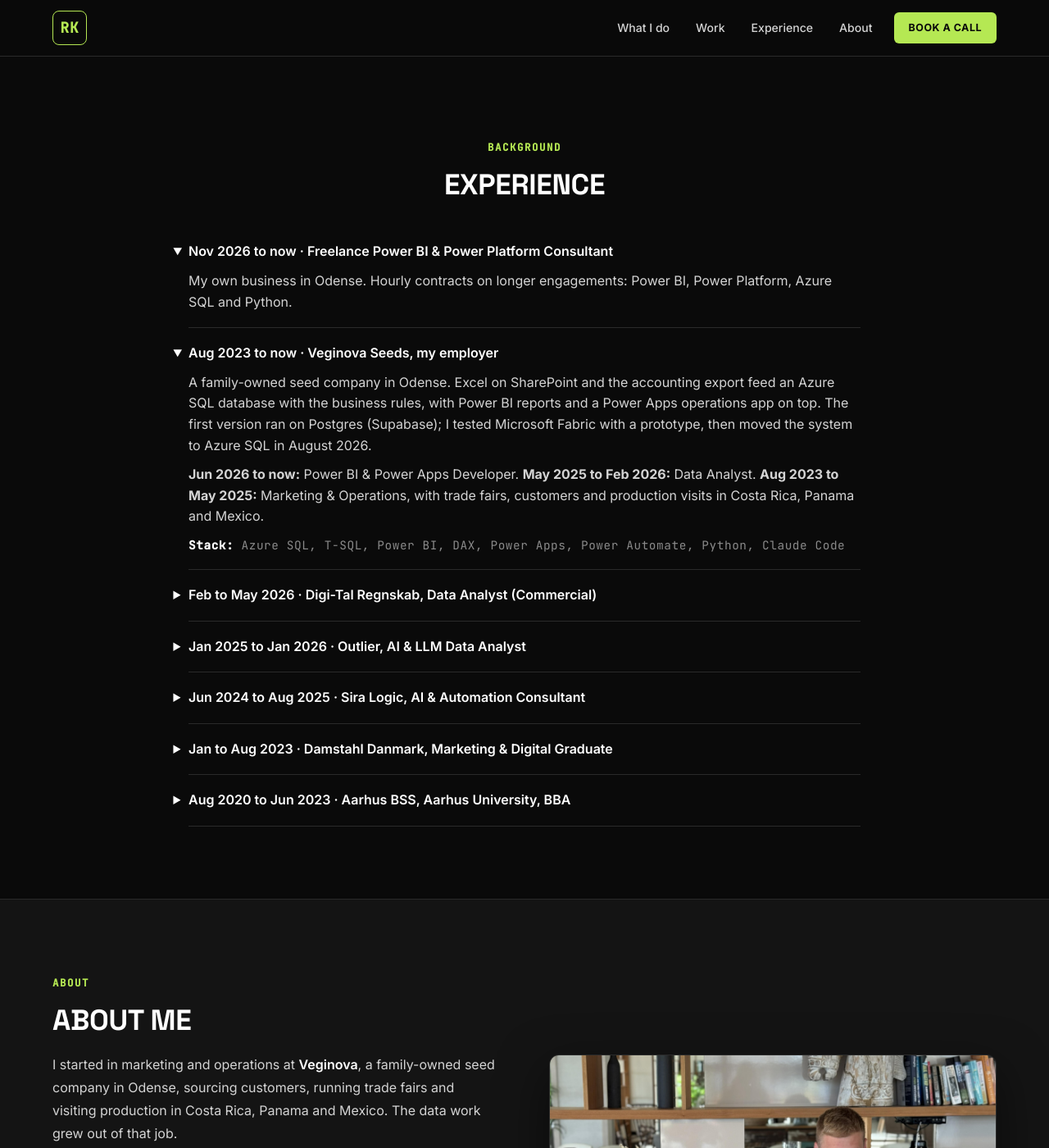
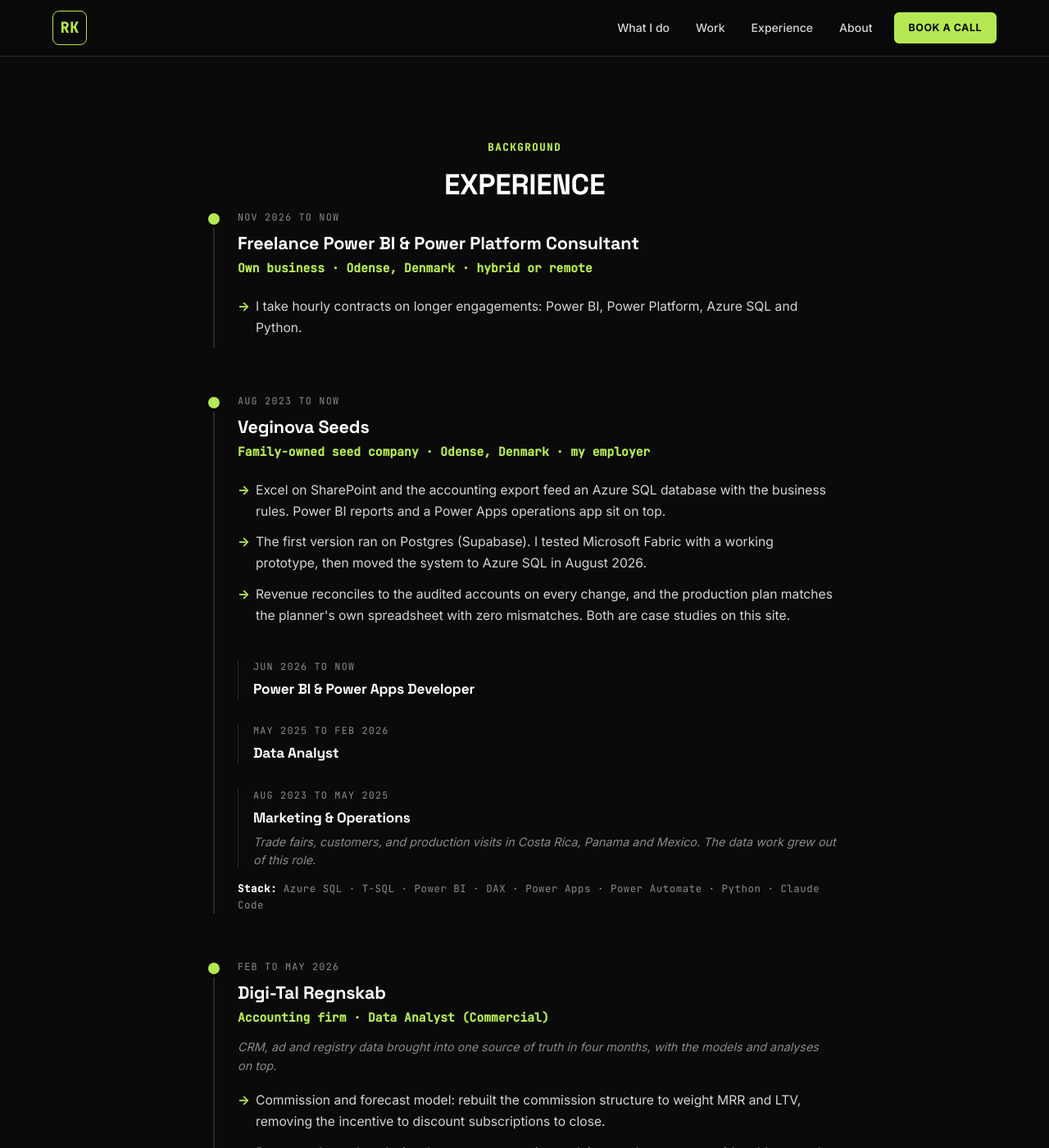
Before and after one commit to rasmuskampmann1998/rasmuskampmann.com, a Jekyll site: the page built from index.md, in a window 1280 px wide and 1400 px high, scrolled down 2751 px. Shown: the whole window at 82% size. Built offline with Jekyll 4.4.1, drawn with Linux system fonts in a browser that asks for light colours; some of the changed text lies outside the part shown.

Commit message:
Experience back to the portfolio's timeline cards (Rasmus: the old layout is better); the accordion version and its CSS removed
Co-Authored-By: Claude Opus 5.5 <noreply@anthropic.com>

```diff
--- a/assets/css/main.scss
+++ b/assets/css/main.scss
@@ -2391,18 +2391,7 @@ ul.hero-stack {
   }
 }
 
-// One-page home (2026-11-22): the experience timeline and About blocks open and close
-// (details/summary inside .offer-faq). Left-aligned so a date and a role read as one line.
-.experience-section .offer-faq {
-  max-width: 820px;
-  margin: 32px auto 0;
-  text-align: left;
-
-  summary { font-size: 1rem; }
-  ul { margin: 10px 0 0 20px; }
-  .experience-stack { margin-top: 10px; font-size: 0.9rem; }
-}
-
+// One-page home (2026-11-22): the About block opens and closes (details/summary inside .offer-faq).
 .about-two-col .offer-faq {
   margin-top: 28px;
   ul { margin: 10px 0 0 20px; }
--- a/index.md
+++ b/index.md
@@ -109,51 +109,87 @@ redirect_from:
   <div class="container">
     <span class="eyebrow">Background</span>
     <h2>Experience</h2>
-    <div class="offer-faq">
 
-      <details open>
-        <summary>Nov 2026 to now &middot; Freelance Power BI &amp; Power Platform Consultant</summary>
-        <p>My own business in Odense. Hourly contracts on longer engagements: Power BI, Power Platform, Azure SQL and Python.</p>
-      </details>
+    <div class="experience-timeline">
 
-      <details open>
-        <summary>Aug 2023 to now &middot; Veginova Seeds, my employer</summary>
-        <p>A family-owned seed company in Odense. Excel on SharePoint and the accounting export feed an Azure SQL database with the business rules, with Power BI reports and a Power Apps operations app on top. The first version ran on Postgres (Supabase); I tested Microsoft Fabric with a prototype, then moved the system to Azure SQL in August 2026.</p>
-        <p><strong>Jun 2026 to now:</strong> Power BI &amp; Power Apps Developer. <strong>May 2025 to Feb 2026:</strong> Data Analyst. <strong>Aug 2023 to May 2025:</strong> Marketing &amp; Operations, with trade fairs, customers and production visits in Costa Rica, Panama and Mexico.</p>
-        <p class="experience-stack"><strong>Stack:</strong> Azure SQL, T-SQL, Power BI, DAX, Power Apps, Power Automate, Python, Claude Code</p>
-      </details>
+      <div class="experience-card">
+        <p class="experience-date">Nov 2026 to now</p>
+        <h4 class="experience-role">Freelance Power BI &amp; Power Platform Consultant</h4>
+        <p class="experience-company">Own business · Odense, Denmark · hybrid or remote</p>
+        <ul class="experience-bullets">
+          <li>I take hourly contracts on longer engagements: Power BI, Power Platform, Azure SQL and Python.</li>
+        </ul>
+      </div>
 
-      <details>
-        <summary>Feb to May 2026 &middot; Digi-Tal Regnskab, Data Analyst (Commercial)</summary>
-        <p>CRM, ad and registry data for an accounting firm, brought into one source of truth in four months.</p>
-        <ul>
-          <li>Commission and forecast model, rebuilt to weight MRR and LTV.</li>
-          <li>Revenue channel analysis: close rate, conversion and time to close, reconciled to the accounts.</li>
-          <li>A model that predicts a prospect's accounting software from public registry data, at AUC 0.75 on holdout.</li>
+      <div class="experience-card">
+        <p class="experience-date">Aug 2023 to now</p>
+        <h4 class="experience-role">Veginova Seeds</h4>
+        <p class="experience-company">Family-owned seed company · Odense, Denmark · my employer</p>
+        <ul class="experience-bullets">
+          <li>Excel on SharePoint and the accounting export feed an Azure SQL database with the business rules. Power BI reports and a Power Apps operations app sit on top.</li>
+          <li>The first version ran on Postgres (Supabase). I tested Microsoft Fabric with a working prototype, then moved the system to Azure SQL in August 2026.</li>
+          <li>Revenue reconciles to the audited accounts on every change, and the production plan matches the planner's own spreadsheet with zero mismatches. Both are case studies on this site.</li>
         </ul>
-        <p class="experience-stack"><strong>Stack:</strong> SQL, Python, PostgreSQL, n8n, Excel, Pipedrive, Clay</p>
-      </details>
+        <div class="experience-subrole">
+          <p class="experience-date">Jun 2026 to now</p>
+          <p class="experience-subrole-title">Power BI &amp; Power Apps Developer</p>
+        </div>
+        <div class="experience-subrole">
+          <p class="experience-date">May 2025 to Feb 2026</p>
+          <p class="experience-subrole-title">Data Analyst</p>
+        </div>
+        <div class="experience-subrole">
+          <p class="experience-date">Aug 2023 to May 2025</p>
+          <p class="experience-subrole-title">Marketing &amp; Operations</p>
+          <p class="experience-transition">Trade fairs, customers, and production visits in Costa Rica, Panama and Mexico. The data work grew out of this role.</p>
+        </div>
+        <p class="experience-stack"><strong>Stack:</strong> Azure SQL · T-SQL · Power BI · DAX · Power Apps · Power Automate · Python · Claude Code</p>
+      </div>
 
-      <details>
-        <summary>Jan 2025 to Jan 2026 &middot; Outlier, AI &amp; LLM Data Analyst</summary>
-        <p>LLM evaluation in Danish.</p>
-      </details>
+      <div class="experience-card">
+        <p class="experience-date">Feb to May 2026</p>
+        <h4 class="experience-role">Digi-Tal Regnskab</h4>
+        <p class="experience-company">Accounting firm · Data Analyst (Commercial)</p>
+        <p class="experience-transition">CRM, ad and registry data brought into one source of truth in four months, with the models and analyses on top.</p>
+        <ul class="experience-bullets">
+          <li>Commission and forecast model: rebuilt the commission structure to weight MRR and LTV, removing the incentive to discount subscriptions to close.</li>
+          <li>Revenue channel analysis: close rate, conversion and time to close across paid, cold outreach and inbound, reconciled to the accounts.</li>
+          <li>Predictive models: lead scoring, plus a model predicting prospects' accounting software from public registry data (holdout AUC 0.75).</li>
+        </ul>
+        <p class="experience-stack"><strong>Stack:</strong> SQL · Python · PostgreSQL · n8n · Excel · Pipedrive · Clay · Claude Code</p>
+      </div>
 
-      <details>
-        <summary>Jun 2024 to Aug 2025 &middot; Sira Logic, AI &amp; Automation Consultant</summary>
-        <p>My first consultancy: AI and automation for B2B sales data, from scraping and enrichment to scoring and CRM automation. Sales, scoping, build, deployment and handover on my own.</p>
-        <p class="experience-stack"><strong>Stack:</strong> SQL, Python, n8n, Clay, Apify, HubSpot</p>
-      </details>
+      <div class="experience-card">
+        <p class="experience-date">Jan 2025 to Jan 2026</p>
+        <h4 class="experience-role">Outlier</h4>
+        <p class="experience-company">AI &amp; LLM Data Analyst · LLM evaluation in Danish</p>
+      </div>
 
-      <details>
-        <summary>Jan to Aug 2023 &middot; Damstahl Danmark, Marketing &amp; Digital Graduate</summary>
-        <p>Product data in ERP and CRM.</p>
-      </details>
+      <div class="experience-card">
+        <p class="experience-date">Jun 2024 to Aug 2025</p>
+        <h4 class="experience-role">Sira Logic</h4>
+        <p class="experience-company">My first consultancy · AI &amp; Automation Consultant (independent)</p>
+        <p class="experience-transition">AI and automation for B2B sales data.</p>
+        <ul class="experience-bullets">
+          <li>Scraping, AI-assisted enrichment, qualification, scoring and CRM automation in one flow.</li>
+          <li>The whole cycle on my own: sales, scoping, build, deployment, handover.</li>
+        </ul>
+        <p class="experience-stack"><strong>Stack:</strong> SQL · Python · n8n · Clay · Apify · HubSpot · GoHighLevel · Excel</p>
+      </div>
 
-      <details>
-        <summary>Aug 2020 to Jun 2023 &middot; Aarhus BSS, Aarhus University, BBA</summary>
-        <p>Bachelor of Business Administration, with an exchange semester at Universidad del Pac&iacute;fico in Peru in 2022.</p>
-      </details>
+      <div class="experience-card">
+        <p class="experience-date">Jan to Aug 2023</p>
+        <h4 class="experience-role">Damstahl Danmark</h4>
+        <p class="experience-company">Marketing &amp; Digital Graduate</p>
+        <p class="experience-transition">Product data in ERP and CRM.</p>
+      </div>
+
+      <div class="experience-card">
+        <p class="experience-date">Aug 2020 to Jun 2023</p>
+        <h4 class="experience-role">Aarhus BSS, Aarhus University</h4>
+        <p class="experience-company">Bachelor of Business Administration (BBA)</p>
+        <p class="experience-transition">Exchange semester at Universidad del Pacífico, Peru, Aug to Dec 2022.</p>
+      </div>
 
     </div>
   </div>
```
